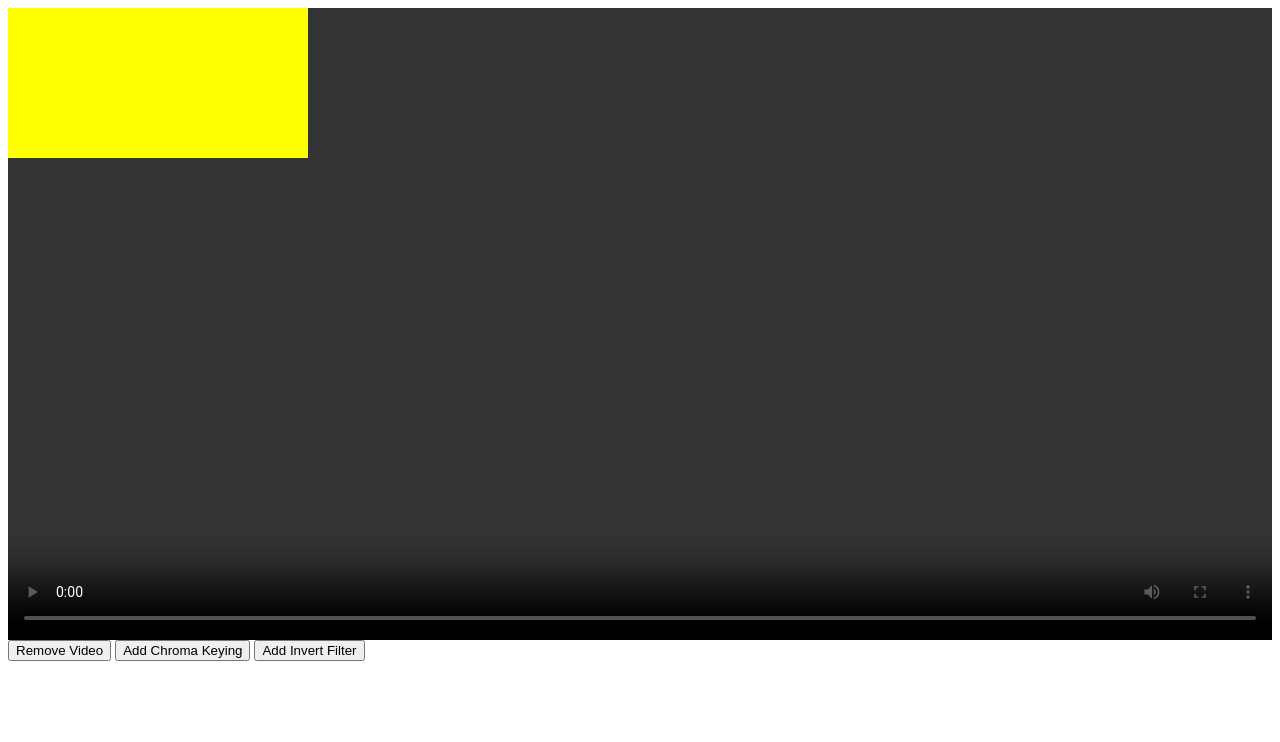
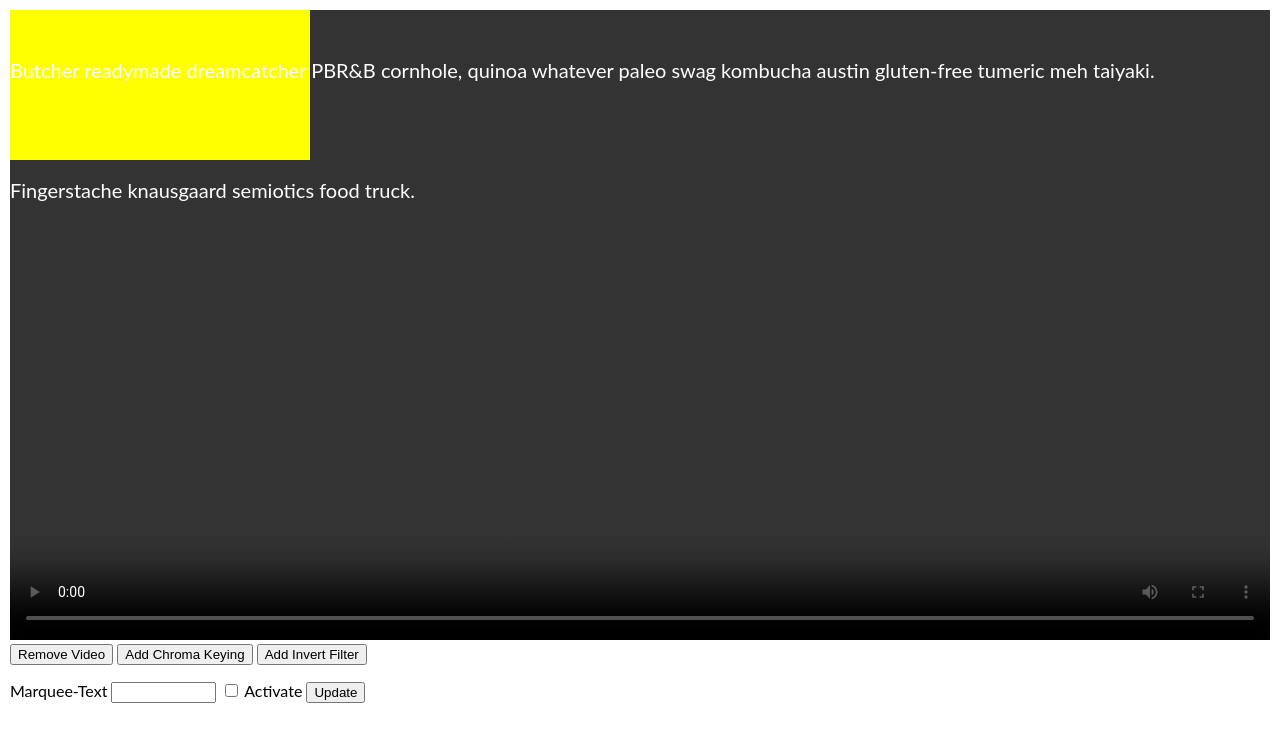
Before and after one commit to Butanding/AudioVideoTechnik, a website: page av_midi/html/VideoTrackTemplate.html in a window 1280 px wide. Drawn offline with Linux system fonts and the light colour scheme.

Commit message:
Added CSS-based running font to video ("marquee")

```diff
--- a/av_midi/html/VideoTrackTemplate.html
+++ b/av_midi/html/VideoTrackTemplate.html
@@ -1,4 +1,14 @@
+<!DOCTYPE html>
+<html>
+<head>
+    <title>Page Title</title>
+</head>
+<body>
 <style>
+    body {
+        margin: 10px;
+        font-family:'Lato', sans-serif;
+    }
     #wrapper {
         position: relative;
     }
@@ -15,12 +25,56 @@
         width: 100%;
         height: auto;
     }
+    @keyframes slide {
+        from { left: 100%;}
+        to { left: -100%;}
+    }
+    @-webkit-keyframes slide {
+        from { left: 100%;}
+        to { left: -100%;}
+    }
+
+    /*Marquee Overlaying the top part of the Video to
+    visualize some text
+    */
+    #marquee {
+        color:white;
+        background:transparent;
+        width:100%;
+        height:40%;
+        line-height:120px;
+        overflow:hidden;
+        position:absolute;
+        top:0;
+        left:0;
+    }
+
+    #marqueeText {
+        position:absolute;
+        top:0;
+        left:0;
+        width:100%;
+        height:120px;
+        font-size:20px;
+        animation-name: slide;
+        animation-duration: 10s;
+        animation-timing-function: linear;
+        animation-iteration-count: infinite;
+        -webkit-animation-name: slide;
+        -webkit-animation-duration: 10s;
+        -webkit-animation-timing-function:linear;
+        -webkit-animation-iteration-count: infinite;
+    }
 </style>
 
 <div class="canvas-wrapper" id="wrapper">
     <video id="video-element" controls="true" ></video>
     <canvas id="canvas-video"></canvas>
+    <div id="marquee">
+        <div id="marqueeText">Butcher readymade dreamcatcher PBR&B cornhole, quinoa whatever paleo swag kombucha austin gluten-free tumeric meh taiyaki. Fingerstache knausgaard semiotics food truck. </div>
+    </div>
 </div>
+
 
 <div>
     <button id="removeTrack" aria-checked="false">
@@ -32,4 +86,20 @@
     <button id="addInvertFilter" aria-checked="false">
         <span>Add Invert Filter</span>
     </button>
+
+    <p>
+        <label for="marqueeNewText">Marquee-Text</label>
+        <input type="text" id="marqueeNewText" name="name" required
+               minlength="4" maxlength="10000" size="10">
+
+        <input type="checkbox" id="marqueeCheckbox"> Activate
+
+        <button id="marqueeUpdate" aria-checked="false">
+            <span>Update</span>
+        </button>
+    </p>
+
 </div>
+
+</body>
+</html>
```
Also changed, not shown: av_midi/css/style.css (+9 -0 lines), av_midi/index.html (+2 -1 lines), av_midi/js/track/VideoTrack.js (+27 -3 lines).
